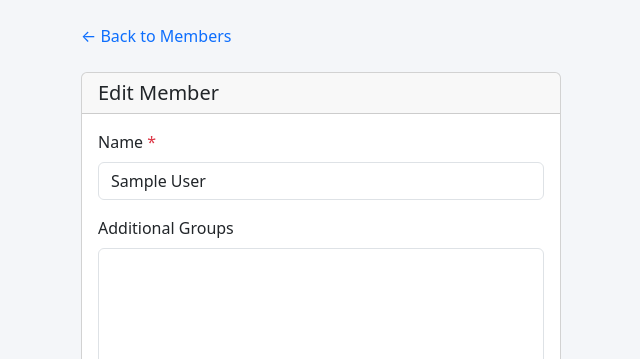
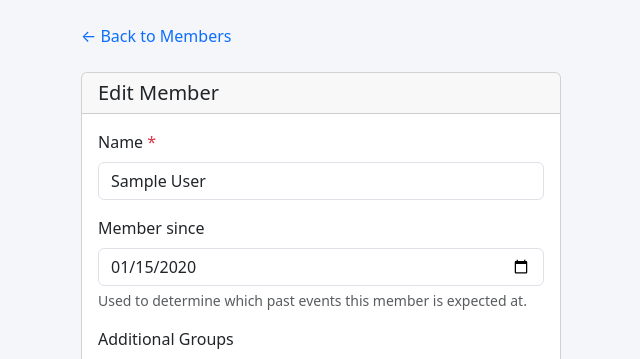
Before and after one commit to evanlow/shephard, a Flask app: page /members/1/edit in a window 1280 px wide. Shown: the part 56-415 px from the top of the page, without its empty margins (1-641 px from the left). Run offline with Flask 3, Linux system fonts and the light colour scheme; a user stored in the database is signed in; tables that the repository leaves empty hold one stand-in row (values such as "Sample post"); lists and menus that the app fills with data are empty.

Commit message:
feat: allow editing member since date in member edit form
Added a 'Member since' date picker to the member edit form.
Saving it updates both member.created_at (the 'Added' display column)
and member_groups.joined_at for the ALL MEMBERS group (the value that
controls which past events the member appears in).

Group-specific join dates (Choir, Cell group, etc.) are unchanged.

Smoke suite: 263/263 passed

```diff
--- a/app/routes/ui.py
+++ b/app/routes/ui.py
@@ -93,6 +93,15 @@ def update_member(member_id: int):
     group_ids = [int(group_id) for group_id in request.form.getlist("group_ids") if group_id]
     groups_provided = raw_group is not None or bool(request.form.getlist("group_ids"))
 
+    member_since_str = request.form.get("member_since", "").strip()
+    member_since = None
+    if member_since_str:
+        try:
+            member_since = datetime.strptime(member_since_str, "%Y-%m-%d")
+        except ValueError:
+            flash("Invalid date format for 'Member since'.", "error")
+            return redirect(url_for("ui.edit_member", member_id=member_id))
+
     member, error = MemberService.update(
         member_id,
         name=name,
@@ -106,6 +115,17 @@ def update_member(member_id: int):
     if error:
         flash(error, "error")
         return redirect(url_for("ui.edit_member", member_id=member_id))
+
+    if member_since is not None:
+        member.created_at = member_since
+        default_group = GroupService.get_default_group()
+        db.session.execute(
+            member_groups.update()
+            .where(member_groups.c.member_id == member_id)
+            .where(member_groups.c.group_id == default_group.id)
+            .values(joined_at=member_since)
+        )
+        db.session.commit()
 
     flash(f"Member '{member.name}' updated.", "success")
     return redirect(url_for("ui.members"))
--- a/app/templates/ui/member_edit.html
+++ b/app/templates/ui/member_edit.html
@@ -18,6 +18,12 @@
         <label class="form-label">Name <span class="text-danger">*</span></label>
         <input type="text" name="name" class="form-control" value="{{ member.name }}" required />
       </div>
+      <div class="mb-3">
+        <label class="form-label">Member since</label>
+        <input type="date" name="member_since" class="form-control"
+               value="{{ member.created_at.strftime('%Y-%m-%d') }}" />
+        <div class="form-text">Used to determine which past events this member is expected at.</div>
+      </div>
       <div class="mb-4">
         <label class="form-label">Additional Groups</label>
         <select name="group_ids" class="form-select" multiple size="6">
```
Also changed, not shown: tests/smoke_ui.py (+22 -1 lines).
